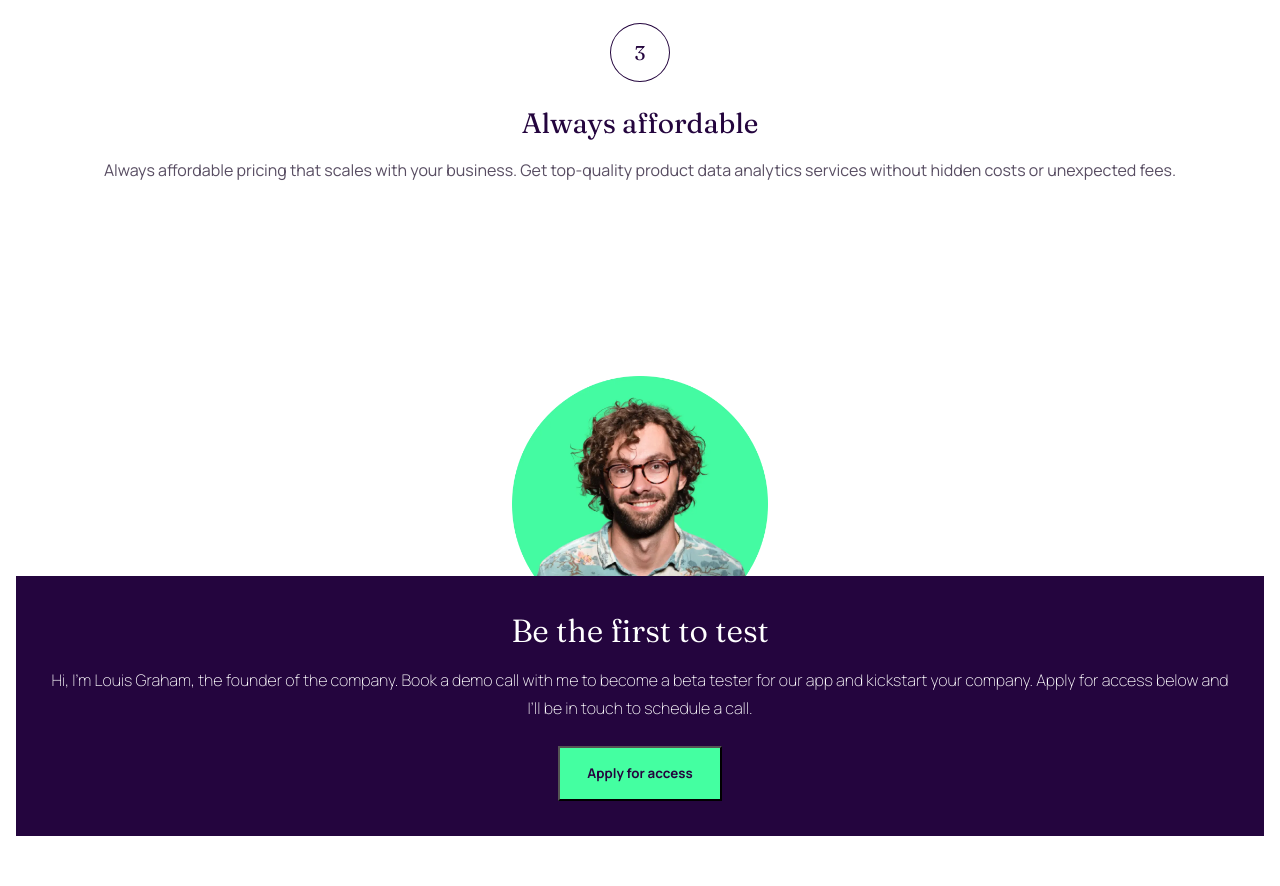
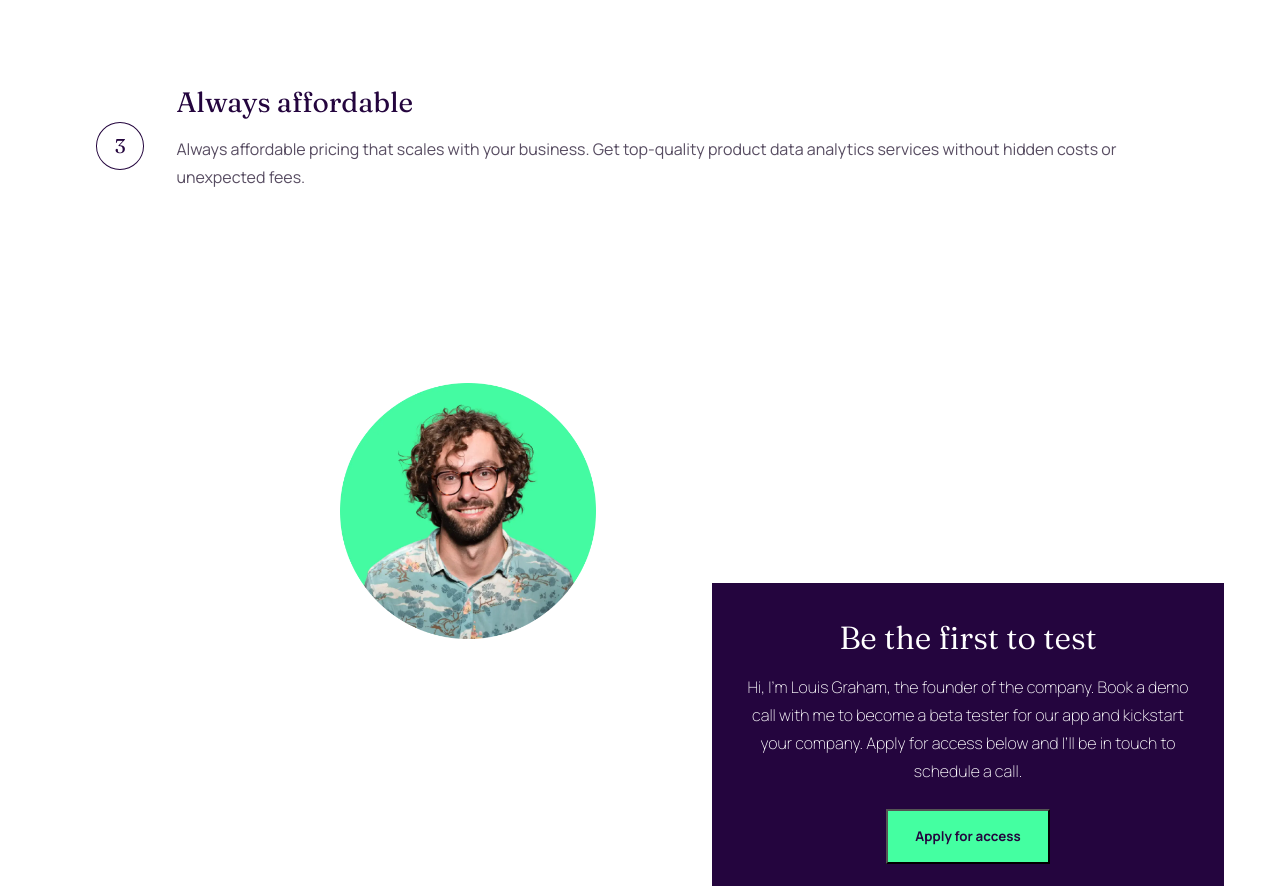
Before and after one commit to eduardomumo/workit-landing-page-challenge-level-1, a plain HTML site: page index.html in a window 1280 px wide. Shown: the part 1080-1966 px from the top of the page. Drawn offline with Linux system fonts and the light colour scheme.

Commit message:
tablet design before image article

```diff
--- a/index.html
+++ b/index.html
@@ -34,6 +34,7 @@
 
     <!--  Features section  -->
     <section class="features-section">
+      <div class="features-container">
         <div class="features-number-container">
           <p class="number">1</p>
         </div>
@@ -41,7 +42,9 @@
           <h2 class="features-tittle">Actionable insights</h2>
           <p class="features-description">Optimize your products, improve customer satisfaction and stay ahead of the competition with our product data analytics.</p>
         </div>
+      </div>
 
+      <div class="features-container">
         <div class="features-number-container">
           <p class="number">2</p>
         </div>
@@ -49,13 +52,16 @@
           <h2 class="features-tittle">Data-driven decisions</h2>
           <p class="features-description">Make data-driven decisions with our product data analytics. Our AI-generated reports help you unlock insights hidden in your product data.</p>
         </div>
+      </div>
 
+      <div class="features-container">
         <div class="features-number-container">
           <p class="number">3</p>
         </div>
         <div class="features-text-container">
           <h2 class="features-tittle">Always affordable</h2>
           <p class="features-description">Always affordable pricing that scales with your business. Get top-quality product data analytics services without hidden costs or unexpected fees.</p>
+        </div>
       </div>
     </section>
 
--- a/style.css
+++ b/style.css
@@ -59,8 +59,8 @@ header{
 h1{
     color: white;
     font-size: 3.125rem;
-    font-weight: 600;
-    line-height: 3.125rem;
+    font-weight: 400;
+    line-height: 3.525rem;
     text-align: center;
     margin-bottom: 2.5rem;
     font-family: var(--fraunces);
@@ -131,21 +131,23 @@ h1{
 
 .features-number-container{
     margin-top: 2.5rem;
-}
-
-.number{
     border: solid 1px var(--dark-pruple);
-    display: inline-block;
     border-radius: 100%;
     padding: 1rem;
     font-size: 1.25rem;
     font-weight: 400;
-    width: 60px;
+    width: 3.1rem;
+    height: 3rem;
     color: var(--dark-pruple);
     font-family: var(--fraunces);
+    display: flex;
+    justify-content: center;
+    align-items: center;
+    margin-left: auto;
+    margin-right: auto;
 }
 
-.features-text-container:last-of-type{
+.features-section:last-of-type{
     margin-bottom: 24.5rem;
 }
 
@@ -245,3 +247,66 @@ h3{
     margin-top: 3rem;
     margin-bottom: 3rem;
 }
+
+
+    /* tablet style */
+@media (min-width: 768px){
+    h1{
+        max-width: 25rem;;
+        width: 100%;
+        margin: 0 auto;
+    }
+
+    .hero-button{
+        margin-top: 2rem;
+    }
+
+    .hero-image{
+        max-width: 30rem;
+        height: 20rem;
+        bottom: -250px;
+    }
+
+    .features-container:first-of-type{
+        margin-top: 20rem;
+    }
+
+    .features-container{
+        display: flex;
+        margin-left: 6rem;
+        margin-right: 6rem;
+        gap: 2rem;
+        margin-top: 4rem;
+    }
+
+    .features-number-container{
+        align-self: center;
+    }
+
+    .features-tittle{
+        text-align: left;
+    }
+
+    .features-description{
+        text-align: left;
+        margin-left: 0;
+    }
+
+    .founder-article{
+        margin-left: 2.5rem;
+        margin-right: 2.5rem;
+        display: flex;
+        justify-content: end;
+    }
+
+
+    .founder-profile-image{
+        right: auto;
+        left: 300px;
+    }
+
+    .founder-profile-container{
+        max-width: 32rem;
+        width: 100%;
+    }
+}
```
Lines whose indentation alone changed are shown as unchanged.
